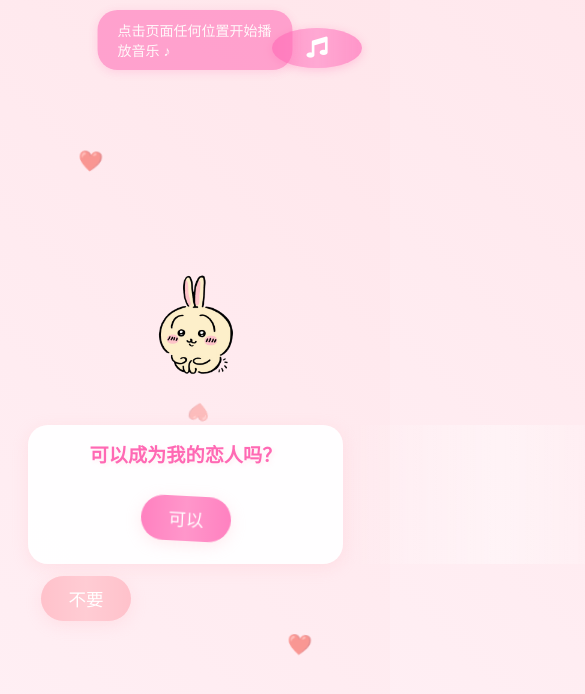
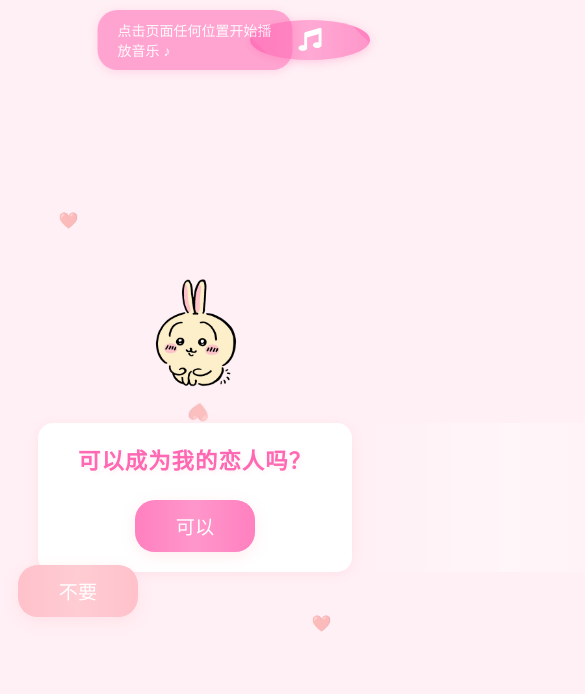
Before and after one commit to nnnxs/nnnxs.github.io, a plain HTML site: page index.html in a window 390 px wide. Shown: the top 694 px of the page, 585 px wide, since content can reach past the window. Drawn offline with Linux system fonts and the light colour scheme.

Commit message:
完全重写移动端样式，优化性能和显示效果

```diff
--- a/style.css
+++ b/style.css
@@ -264,74 +264,87 @@ button:hover {
 
 /* 移动端适配 */
 @media (max-width: 768px) {
+    body {
+        min-height: 100vh;
+        overflow-x: hidden;
+        position: fixed;
+        width: 100%;
+    }
+
+    .container {
+        padding: 10px;
+        height: 100vh;
+        display: flex;
+        flex-direction: column;
+        justify-content: center;
+        max-width: none;
+    }
+
     .usagi {
-        width: 120px;
-        height: 120px;
+        width: 130px;
+        height: 130px;
+        margin: 10px auto;
+    }
+
+    .usagi-img {
+        animation: none;
+        transform: none;
+    }
+
+    .question {
+        background-color: rgba(255, 255, 255, 0.95);
+        padding: 20px;
+        margin: 15px auto;
+        width: 85%;
+        max-width: none;
+        border-radius: 15px;
+        box-shadow: 0 2px 10px rgba(255, 192, 203, 0.3);
     }
 
     h1 {
-        font-size: 1.2em;
+        font-size: 1.4em;
+        margin-bottom: 25px;
         white-space: nowrap;
-        letter-spacing: 0;
+        animation: none;
+        transform: none;
         padding: 0;
-        transform: none;
-        animation: none;
-        margin-bottom: 20px;
+        letter-spacing: 1px;
+    }
+
+    .buttons {
+        display: flex;
+        flex-direction: column;
+        align-items: center;
+        gap: 20px;
+        margin-top: 10px;
     }
 
     button {
-        padding: 10px 25px;
-        font-size: 1.1em;
-        margin: 8px;
-        min-width: 90px;
+        padding: 12px 30px;
+        font-size: 1.2em;
+        min-width: 120px;
+        margin: 0;
+        border-radius: 20px;
     }
 
-    .question {
-        padding: 15px 25px;
-        margin: 15px 8px;
-        width: 90%;
-        max-width: none;
-        overflow: visible;
-        background-color: rgba(255, 255, 255, 0.95);
-    }
-
-    .buttons {
-        gap: 15px;
-        display: flex;
-        flex-direction: column;
-        align-items: center;
-    }
-
-    /* 移动端禁用部分动画效果 */
-    @keyframes pulse {
-        0%, 50%, 100% {
-            transform: scale(1.1);
-        }
-    }
-
-    /* 确保背景装饰在移动端正常显示 */
-    .container::before,
-    .container::after {
-        display: block;
-        position: fixed;
-        pointer-events: none;
+    .yes-btn {
+        animation: none;
+        transform: none;
     }
 
     .no-btn {
+        position: fixed;
+        z-index: 100;
         -webkit-tap-highlight-color: transparent;
         user-select: none;
         -webkit-user-select: none;
-    }
-
-    .yes-btn {
-        position: relative;
-        z-index: 50;
+        touch-action: none;
     }
 
     .music-control {
-        top: 10px;
-        right: 10px;
         position: fixed;
+        top: 15px;
+        right: 15px;
         z-index: 2000;
     }
 
@@ -339,14 +352,53 @@ button:hover {
         width: 35px;
         height: 35px;
         background-color: rgba(255, 105, 180, 0.9);
+        box-shadow: 0 2px 8px rgba(255, 105, 180, 0.4);
+        -webkit-tap-highlight-color: transparent;
+        -webkit-transform: translateZ(0);
+        transform: translateZ(0);
     }
 
     .music-btn.playing {
         animation: rotate 4s linear infinite;
-        animation-play-state: running;
-        -webkit-transform-style: preserve-3d;
-        transform-style: preserve-3d;
-        backface-visibility: hidden;
+    }
+
+    /* 移除所有不必要的动画效果 */
+    @keyframes pulse {
+        0%, 50%, 100% {
+            transform: none;
+        }
+    }
+
+    @keyframes bounce {
+        0%, 50%, 100% {
+            transform: none;
+        }
+    }
+
+    @keyframes wiggle {
+        0%, 50%, 100% {
+            transform: none;
+        }
+    }
+
+    /* 简化背景装饰 */
+    .container::before,
+    .container::after {
+        font-size: 16px;
+        opacity: 0.3;
+        pointer-events: none;
+        animation: none;
+        position: fixed;
+    }
+
+    .container::before {
+        top: 25%;
+        left: 15%;
+    }
+
+    .container::after {
+        bottom: 25%;
+        right: 15%;
     }
 }
 
```
